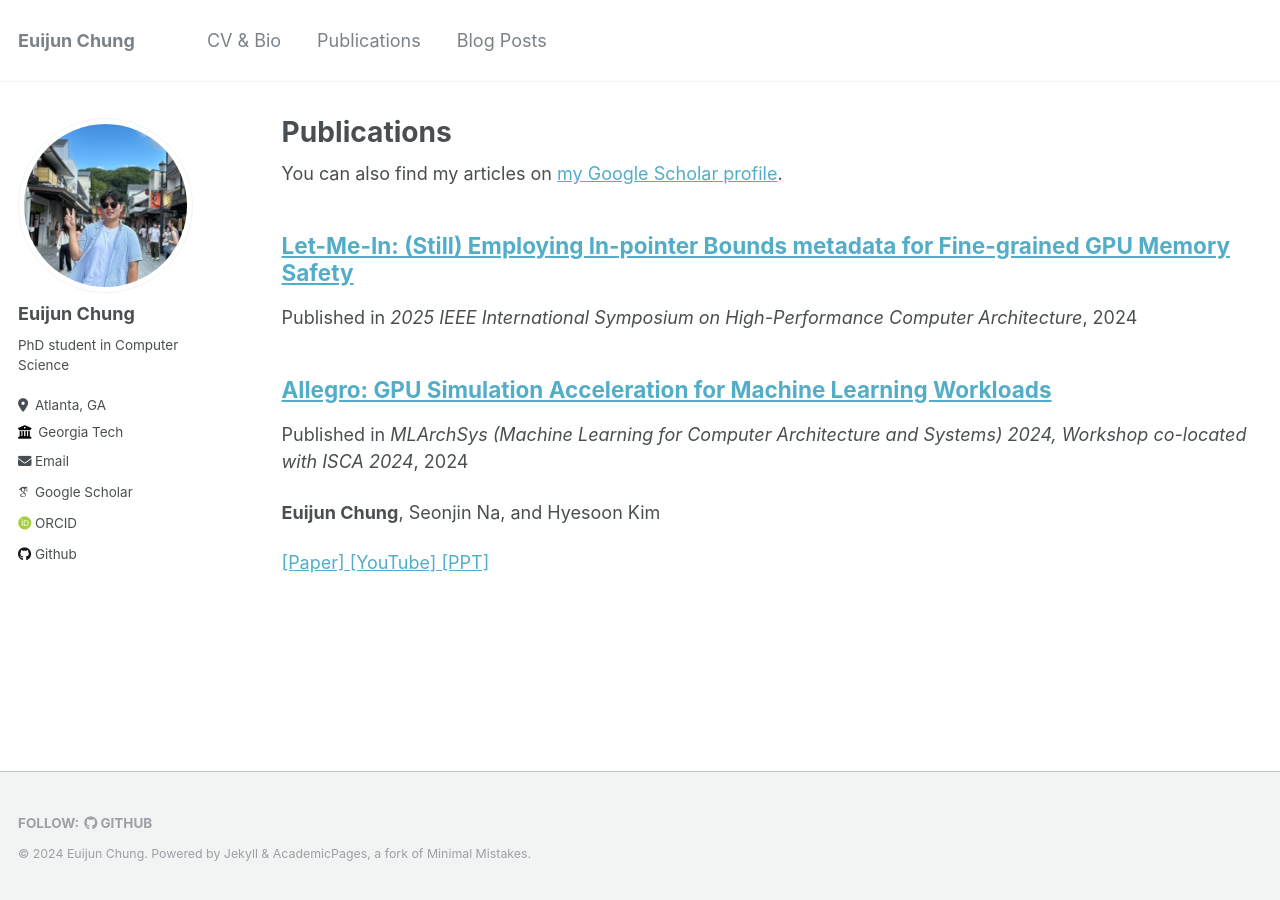
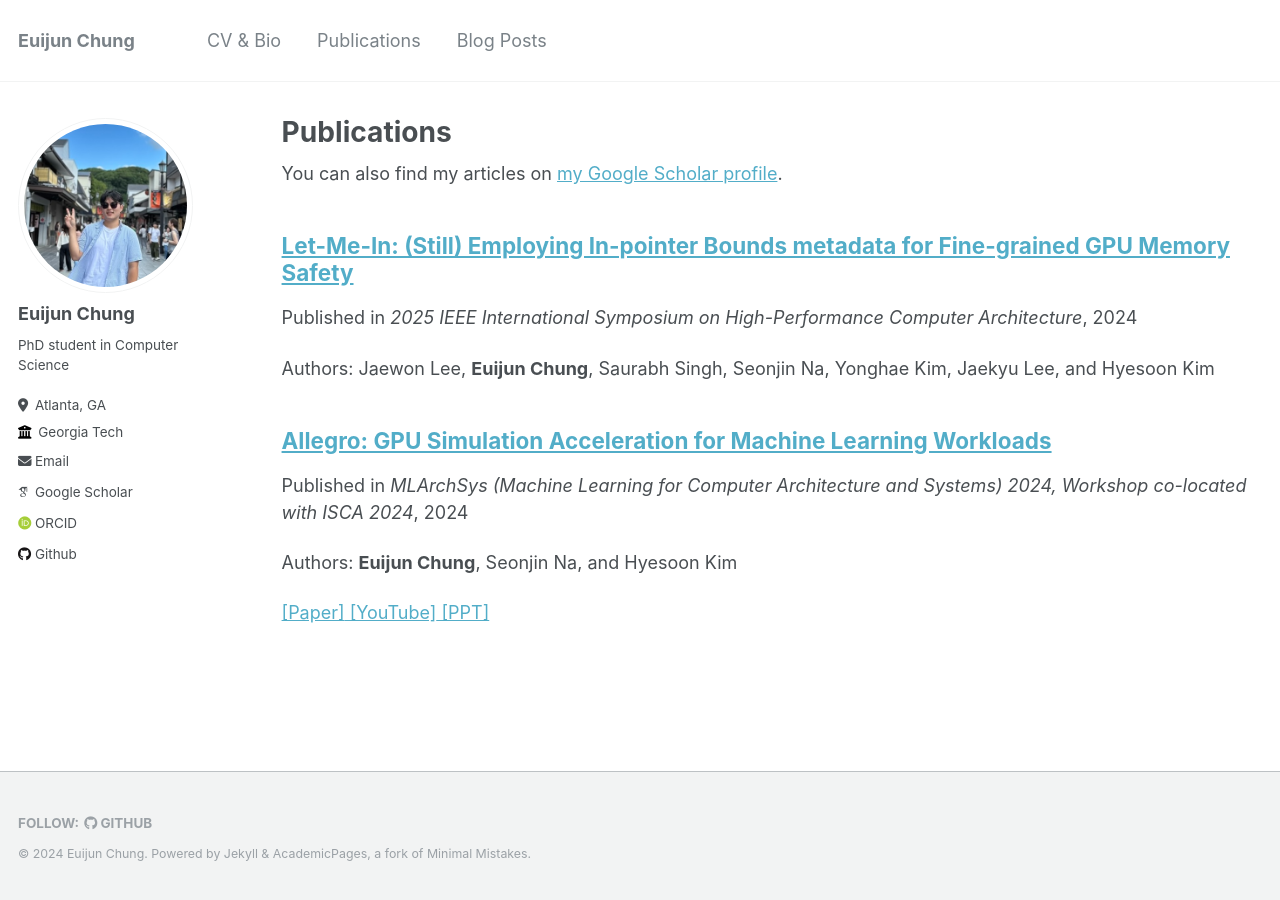
Before and after one commit to ejchung0406/personal-webpage, a Jekyll site: the page built from _pages/publications.md, in a window 1280 px wide. Built offline with Jekyll 4.4.1, drawn with Linux system fonts in a browser that asks for light colours; some web fonts are replaced.

Commit message:
update pubs

```diff
--- a/_publications/allegro.md
+++ b/_publications/allegro.md
@@ -2,8 +2,8 @@
 title: "Allegro: GPU Simulation Acceleration for Machine Learning Workloads"
 collection: publications
 permalink: /publication/allegro
-excerpt: '<b>Euijun Chung</b>, Seonjin Na, and Hyesoon Kim'
-date: 2024-06-29
+excerpt: 'Authors: <b>Euijun Chung</b>, Seonjin Na, and Hyesoon Kim'
+# date: 2024-06-29
 venue: 'MLArchSys (Machine Learning for Computer Architecture and Systems) 2024, Workshop co-located with ISCA 2024'
 paperurl: 'https://openreview.net/pdf?id=aYbb7xZuu6'
 # citation: 'Chung, E. (2024). &quot;Allegro: GPU Simulation Acceleration for Machine Learning Workloads.&quot; <i>MLArchSys 2024</i>.'
--- a/_publications/lmi.md
+++ b/_publications/lmi.md
@@ -2,8 +2,8 @@
 title: "Let-Me-In: (Still) Employing In-pointer Bounds metadata for Fine-grained GPU Memory Safety"
 collection: publications
 permalink: /publication/lmi
-# excerpt: 'This paper is about the number 1. The number 2 is left for future work.'
-date: 2024-11-06
+excerpt: 'Authors: Jaewon Lee, <b>Euijun Chung</b>, Saurabh Singh, Seonjin Na, Yonghae Kim, Jaekyu Lee, and Hyesoon Kim'
+# date: 2024-11-06
 venue: '2025 IEEE International Symposium on High-Performance Computer Architecture'
 # citation: 'Chung, E. (2024). &quot;Allegro: GPU Simulation Acceleration for Machine Learning Workloads.&quot; <i>MLArchSys 2024</i>.'
 ---
```
